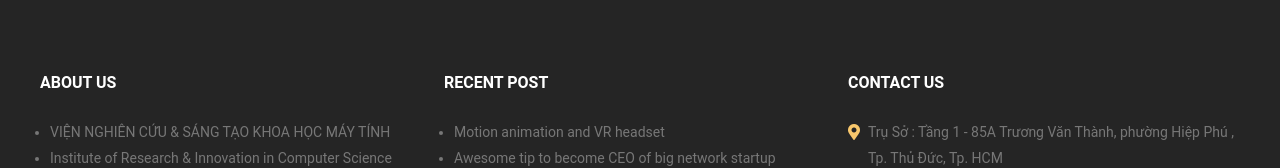
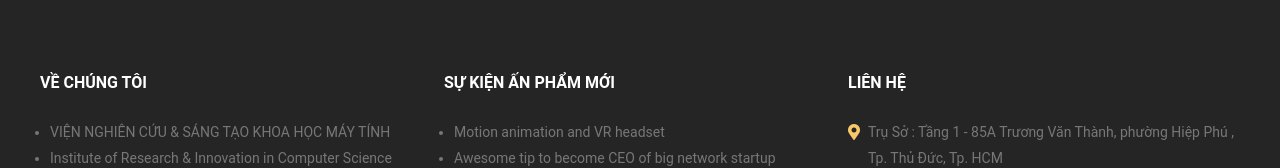
Before and after one commit to NgocTranQuang/vien_khoa_hoc, a React (Create React App) app: page / in a window 1280 px wide. Shown: the part 8888-9056 px from the top of the page. Built offline with nearby package versions, Linux system fonts and the light colour scheme.

Commit message:
- Finished making contact page

```diff
--- a/src/App.tsx
+++ b/src/App.tsx
@@ -1,4 +1,3 @@
-import React, { MouseEventHandler, useState } from 'react';
 import './assets/css/grid.css';
 import './assets/css/base.css';
 import './assets/css/App.css';
@@ -20,7 +19,6 @@ function App() {
       <FooterBottom />
 
 
-
     </div>
   );
 }
--- a/src/features/footer/Footer.tsx
+++ b/src/features/footer/Footer.tsx
@@ -11,7 +11,7 @@ export default function Footer(props: FooterProps) {
             <div className="grid wide">
                 <div className="row">
                     <div className="col l-4 m-6 c-12 footer__about-us">
-                        <div className="footer__title">{translate('About Us').toUpperCase()}</div>
+                        <div className="footer__title">{translate('Về chúng tôi').toUpperCase()}</div>
                         <div className="footer__des marginTop25">
                             <ul className="list-account">
                                 <li>
@@ -48,7 +48,7 @@ export default function Footer(props: FooterProps) {
                         </div>
                     </div>
                     <div className="col l-4 m-6 c-12 footer__recent-post marginInMobile">
-                        <div className="footer__title">{translate('Recent post')}</div>
+                        <div className="footer__title">{translate('Sự kiện ấn phẩm mới')}</div>
                         <ul className="list-account marginTop25">
                             <li className="list-account__item">{translate('Motion animation and VR headset')}</li>
                             <li className="list-account__item">{translate('Awesome tip to become CEO of big network startup')}</li>
@@ -57,7 +57,7 @@ export default function Footer(props: FooterProps) {
                         </ul>
                     </div>
                     <div className=" col l-4 m-6 c-12 footer__contact-us marginInMobile">
-                        <div className="footer__title">{translate('Contact us')}</div>
+                        <div className="footer__title">{translate('Liên hệ')}</div>
 
                         <div className="footer__contact-us__item marginTop25">
                             <i className="fas fa-map-marker-alt footer__contact-us__item-icon"></i>
```
